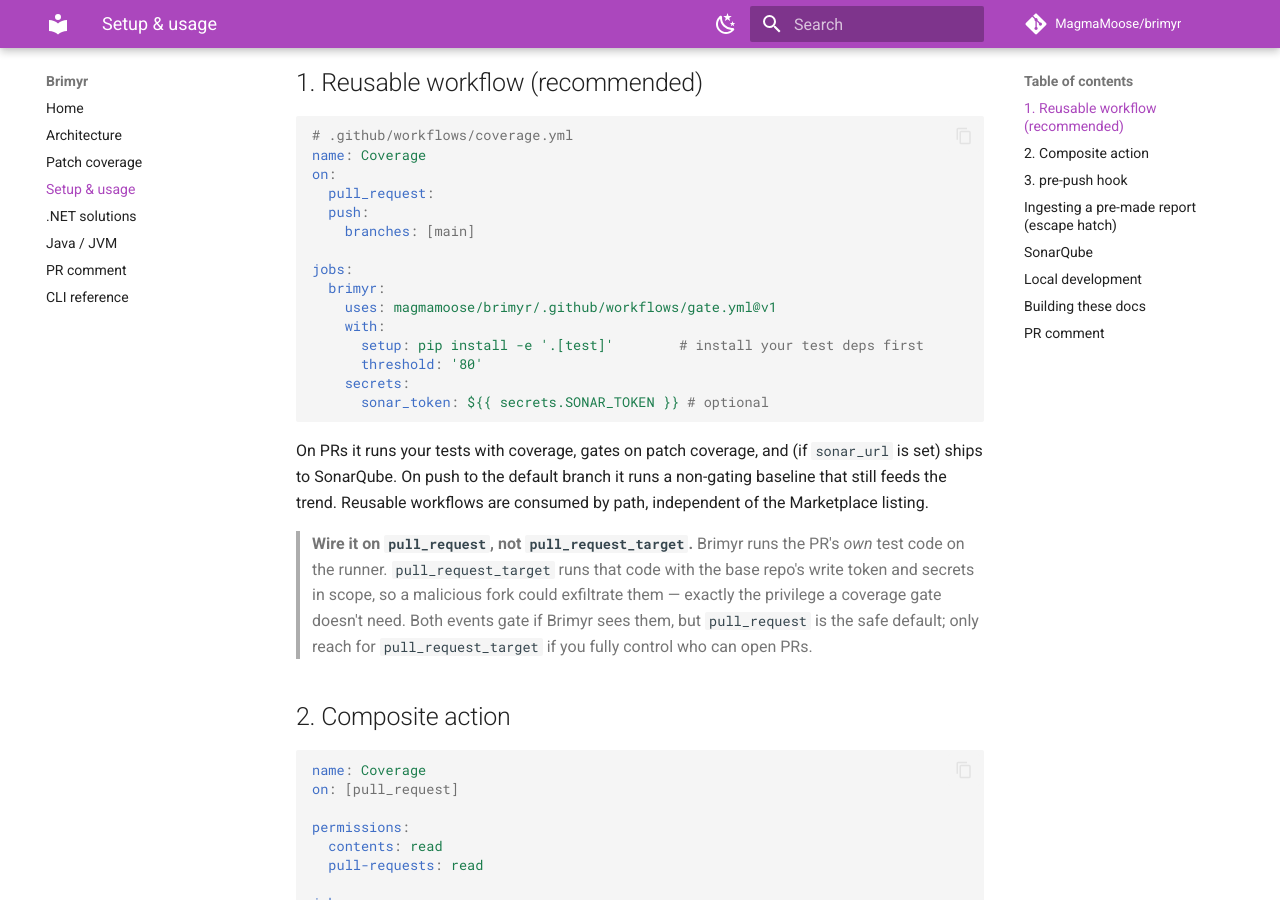
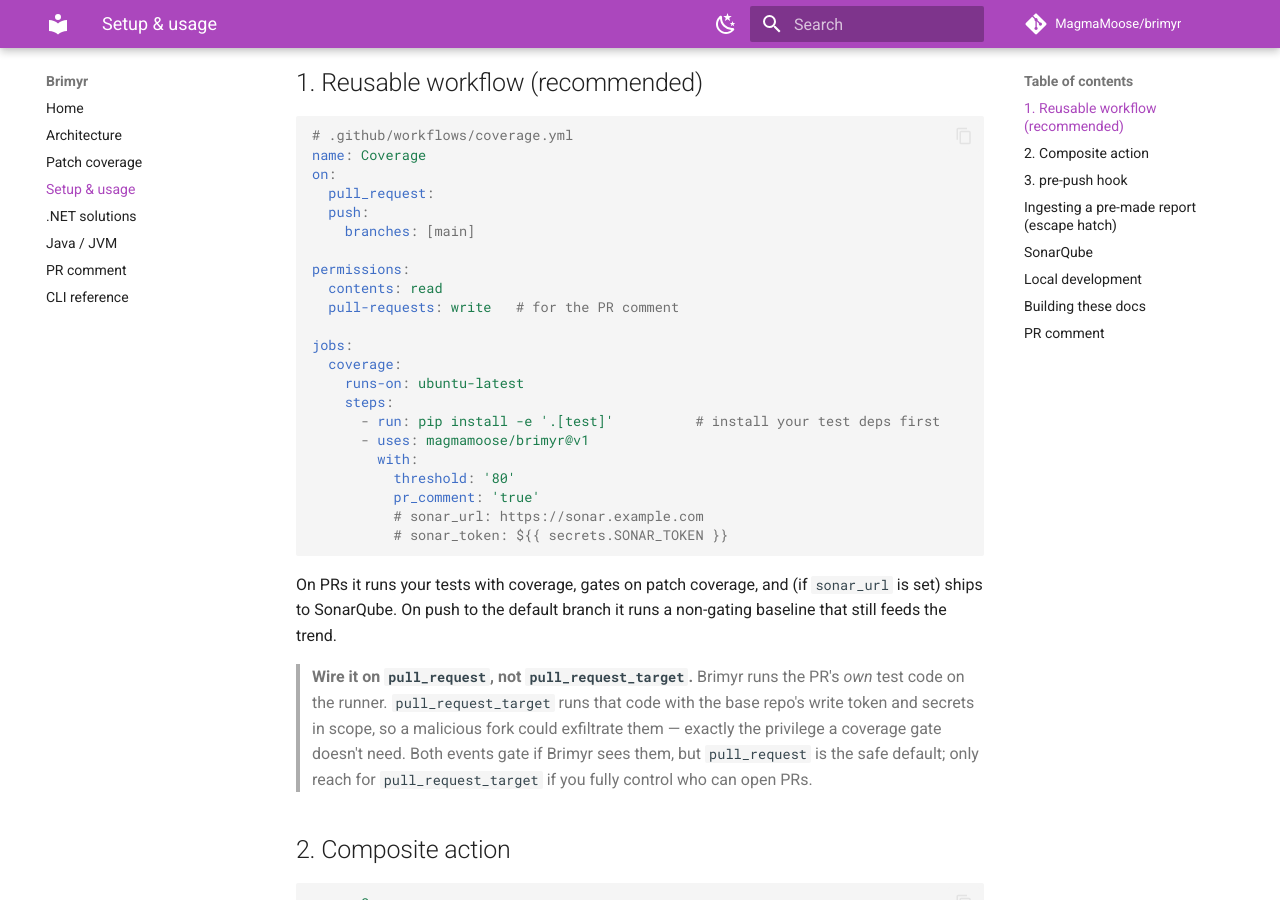
Before and after one commit to MagmaMoose/brimyr, an MkDocs documentation site: the page built from docs/setup.md, in a window 1280 px wide and 900 px high, scrolled down 257 px. Built offline with MkDocs 1.6.1 and Material for MkDocs 9.7.7, drawn with Linux system fonts in a browser that asks for light colours; comment, search, counter and statistics services are not loaded.

Commit message:
chore: make the composite action the single CI surface
Deletes `.github/workflows/gate.yml`. Brimyr was the last of the three sibling
actions still shipping a reusable workflow alongside its action; chargate removed
the identically-named file in MagmaMoose/chargate#14 and diatreme removed its
equivalent in MagmaMoose/diatreme#89.

Not a breaking change: a code search for
`brimyr/.github/workflows/gate.yml` returns three hits, all inside this repo —
README.md, docs/setup.md, and gate.yml's own header. No external consumer, and
brimyr's own coverage.yml already dogfoods `uses: ./` instead.

## Why it had to go rather than be fixed

It was a pure wrapper around action.yml that had drifted badly from it: 21 inputs
on the action, 11 on the workflow. Missing were `pr_comment`, `token_broker_url`,
`github_token`, `exclude`, `strip_prefix`, `base_ref`, `head_ref`,
`emit_json_artifact` and `json_artifact_name` — so the PR comment, the
Brimyr[bot] byline, and the generated-code `exclude` escape hatch were all
unreachable through it. docs/pr-comment.md carried an admonition documenting
that gap rather than closing it.

And the README listed it FIRST, labelled "recommended". The recommended path was
the least capable one, and the only one never exercised by CI — nothing runs it,
nothing lints it.

Two surfaces now: `action.yml` for CI, `.pre-commit-hooks.yaml` for pre-push.
README, docs/index.md, docs/setup.md, docs/pr-comment.md, CLAUDE.md and
PROJECT_INDEX.json updated; the README/setup examples now show the action.

````diff
--- a/docs/setup.md
+++ b/docs/setup.md
@@ -15,20 +15,26 @@
   push:
     branches: [main]
 
+permissions:
+  contents: read
+  pull-requests: write   # for the PR comment
+
 jobs:
-  brimyr:
-    uses: magmamoose/brimyr/.github/workflows/gate.yml@v1
-    with:
-      setup: pip install -e '.[test]'        # install your test deps first
-      threshold: '80'
-    secrets:
-      sonar_token: ${{ secrets.SONAR_TOKEN }} # optional
+  coverage:
+    runs-on: ubuntu-latest
+    steps:
+      - run: pip install -e '.[test]'          # install your test deps first
+      - uses: magmamoose/brimyr@v1
+        with:
+          threshold: '80'
+          pr_comment: 'true'
+          # sonar_url: https://sonar.example.com
+          # sonar_token: ${{ secrets.SONAR_TOKEN }}
 ```
 
 On PRs it runs your tests with coverage, gates on patch coverage, and (if
 `sonar_url` is set) ships to SonarQube. On push to the default branch it runs a
-non-gating baseline that still feeds the trend. Reusable workflows are consumed by
-path, independent of the Marketplace listing.
+non-gating baseline that still feeds the trend.
 
 > **Wire it on `pull_request`, not `pull_request_target`.** Brimyr runs the PR's
 > *own* test code on the runner. `pull_request_target` runs that code with the base
````
Also changed, not shown: CLAUDE.md (+1 -2 lines), PROJECT_INDEX.json (+0 -12 lines), README.md (+16 -31 lines), docs/index.md (+1 -2 lines), docs/pr-comment.md (+0 -5 lines), 2 other files.
